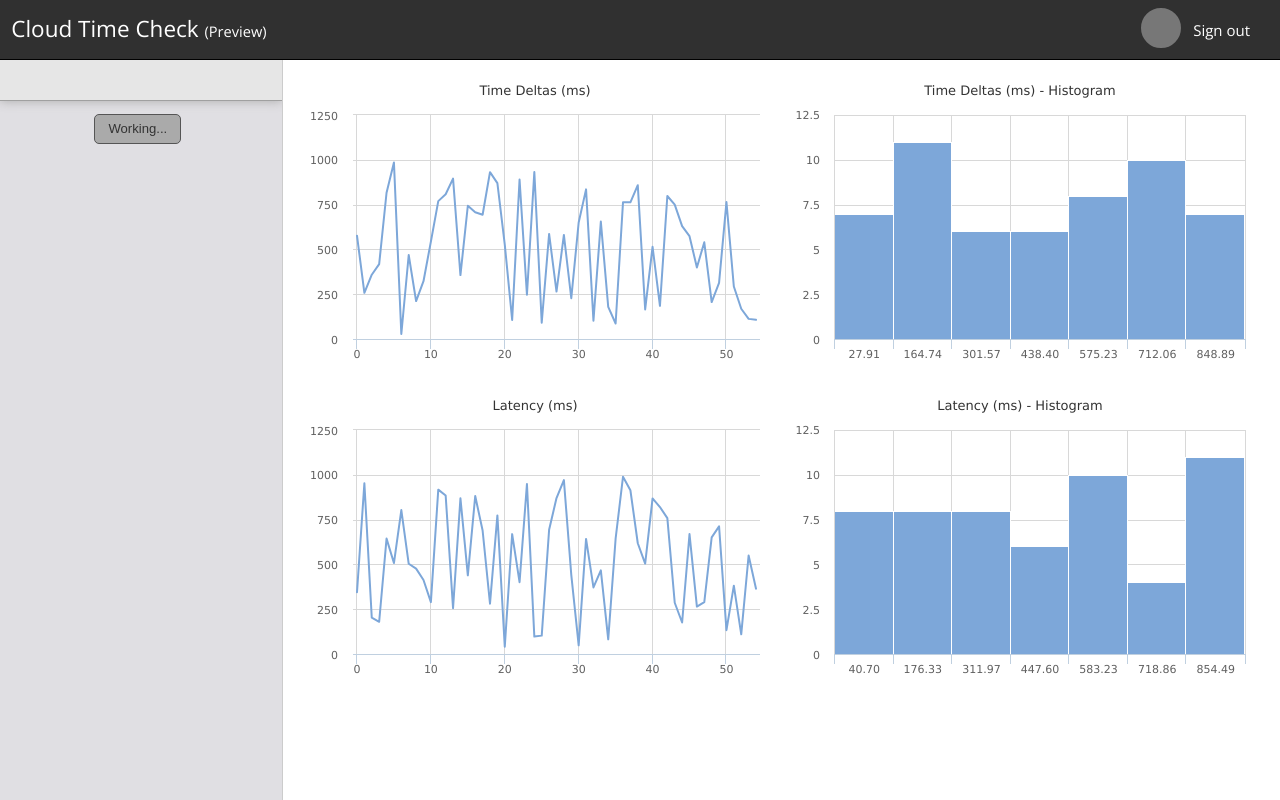
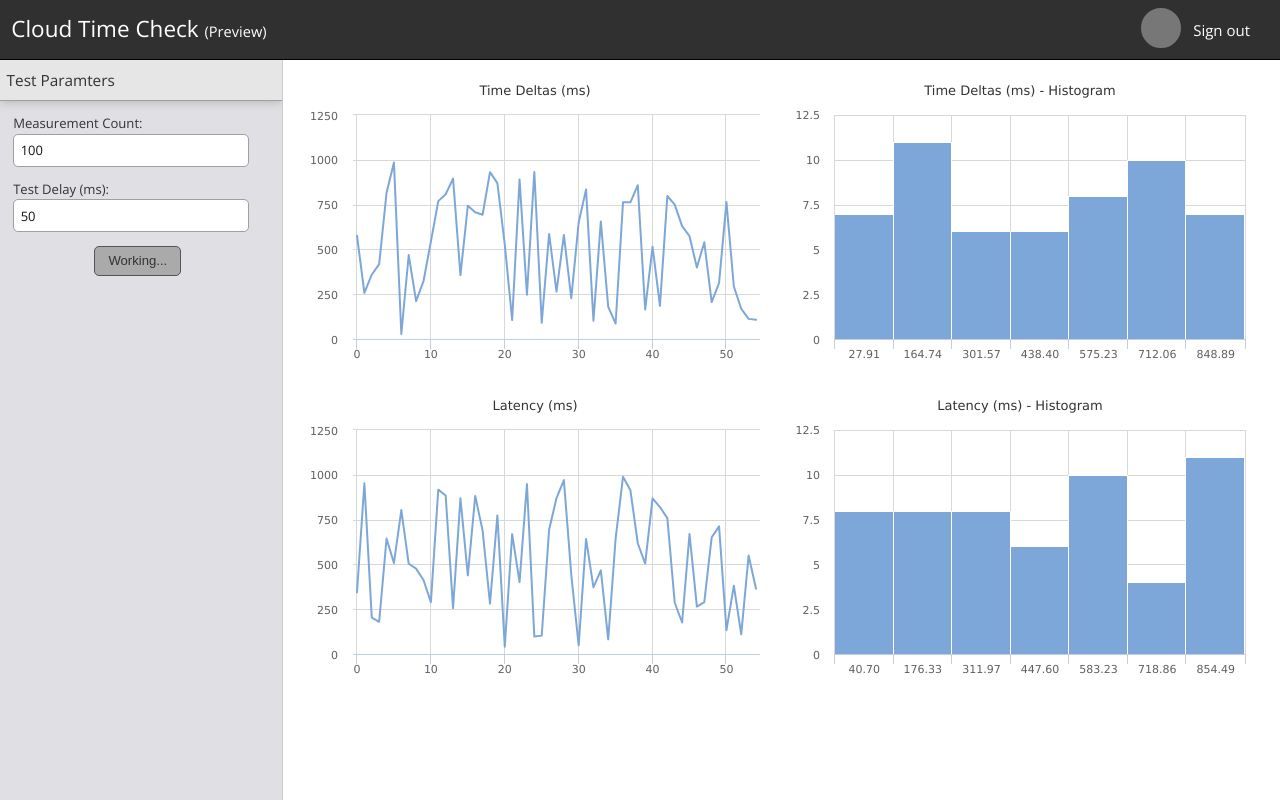
Before and after one commit to mjyeaney/CloudTimeCheck, a website: page default.html in a window 1280 px wide. Both pictures are taken after a click on the button "Run Test". Drawn offline with nearby package versions, Linux system fonts and the light colour scheme.

Commit message:
Added in some basic test options

```diff
--- a/css/site.css
+++ b/css/site.css
@@ -101,6 +101,10 @@ color: #fff;
     padding-left: 2.25em;
     color: #000;
 }
+#inputPanel .navPanel h3 {
+    font-weight: 500;
+    line-height: 2.65em;
+}
 
 #inputPanel div { margin-bottom: 1em; }
 #inputPanel div label, #inputPanel div input { display: block; }
--- a/default.html
+++ b/default.html
@@ -17,7 +17,17 @@
 
     <div id="inputPanel">
         <div class="navPanel">
+            <h3>Test Paramters</h3>
+        </div>
 
+        <div>
+            <label for="txtTestCount">Measurement Count:</label>
+            <input id="txtTestCount" type="text" value="" />
+        </div>
+
+        <div>
+            <label for="txtTestDelay">Test Delay (ms):</label>
+            <input id="txtTestDelay" type="text" value="" />
         </div>
 
         <div class="buttonBar">
--- a/scripts/TimeChecker.js
+++ b/scripts/TimeChecker.js
@@ -4,7 +4,7 @@
 // TODO: Need to extract the following dependencies:
 //
 //      - XHR / Network calls
-//      - Timer functions (setInterval/setTimeout)
+//      - Timer functions (setTimeout)
 //
 
 (function(scope){
@@ -20,9 +20,9 @@
 
             // Apply any options
             var self = this,
-                RETRY_INTERVAL_MS = (options.retryInterval || 50),
+                RETRY_INTERVAL_MS = (options.TestDelay || 50),
                 calls = 0,
-                maxCalls = 100;
+                MAX_TEST_RUNS = (options.TestCount || 100);
 
             // Test result collections
             var timeResults = [],
@@ -30,8 +30,8 @@
 
             // Function used to run a single test method
             var invokeTest = function(){
-                if (calls < maxCalls){
-                    // TODO: run test here
+                if (calls < MAX_TEST_RUNS){
+                    // TODO: run test here - Mock data for now
                     timeResults.push(Math.random() * 1000.0);
                     latencies.push(Math.random() * 1000.0);
 
--- a/scripts/main.js
+++ b/scripts/main.js
@@ -56,15 +56,17 @@ $(function(){
 
         // Defer the invocation of the test method(s)
         asyncInvoke(function(){
-            var test = new TimeChecker();
+            var options = _bindFormToModel();
+            var test = new TimeChecker(options);
+
             test.OnNextResult = function(results){
-                // Update progress info
                 _updateGraphData(results);
             };
+
             test.OnComplete = function(){
-                // All done!
                 $('#btnRun').text($('#btnRun').data('idle-text'));
             };
+
             test.Start();
         });
     });
@@ -73,12 +75,16 @@ $(function(){
     // Setup the initial page view state.
     //
     $('#results').addClass('inactive');
+    $('#txtTestCount').val('100');
+    $('#txtTestDelay').val('50');
 
-    // // Binds parameter input form to model
-    // function _bindFormToModel(){
-    //     var params = {};
-    //     // TODO:
-    // };
+    // Binds parameter input form to model
+    function _bindFormToModel(){
+        var params = {};
+        params.TestCount = parseInt($('#txtTestCount').val());
+        params.TestDelay = parseFloat($('#txtTestDelay').val());
+        return params;
+    };
 
     // Helper to rebind charts to new data sources
     function _updateGraphData(data){
```
